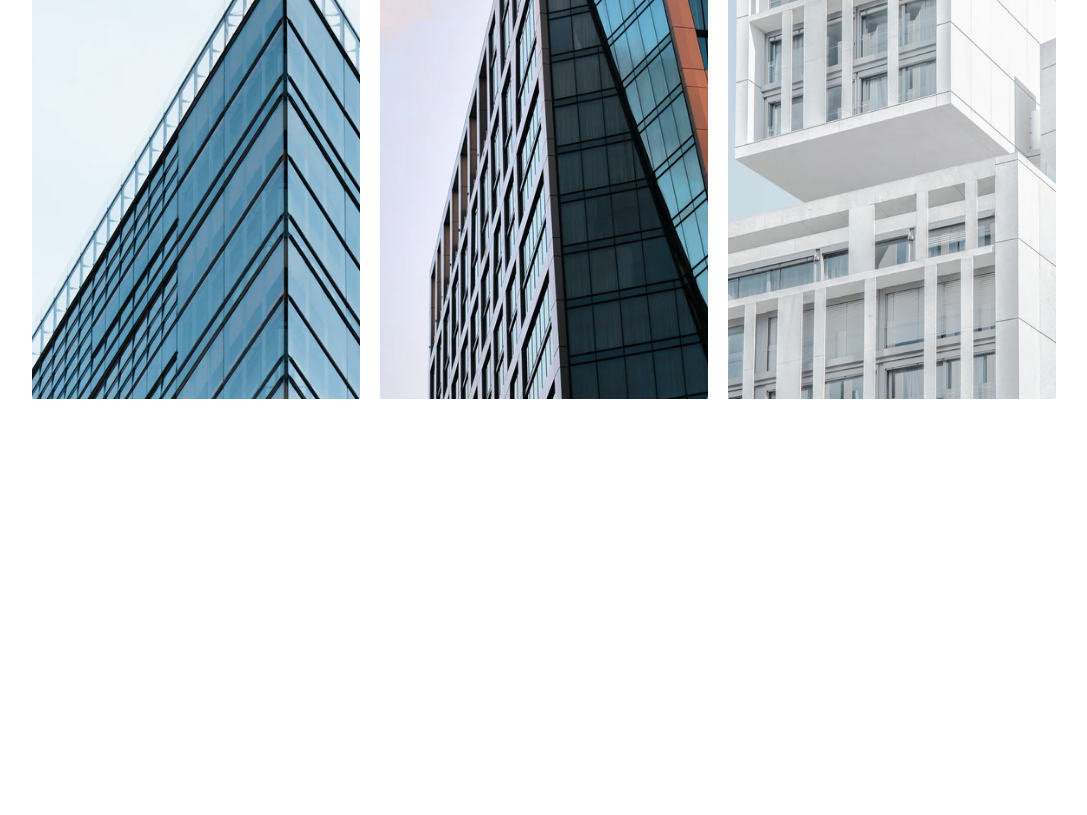
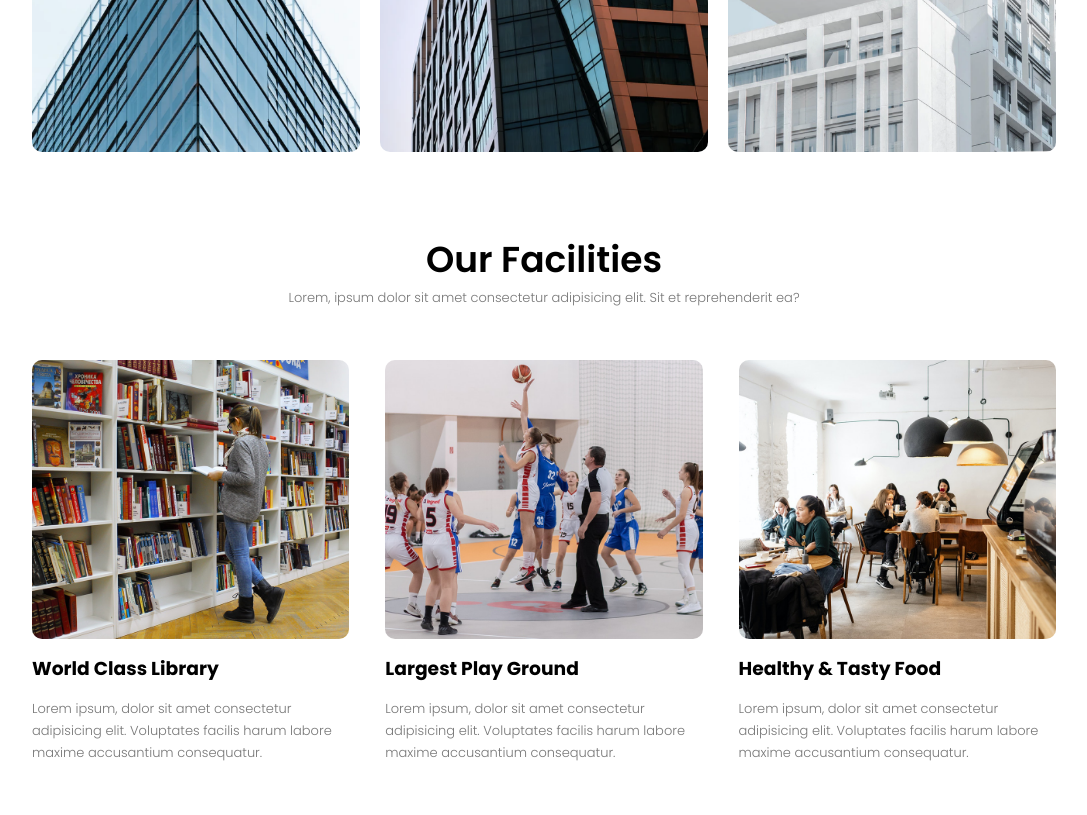
Before and after one commit to makwanaraj/eduford-university, a plain HTML site: page index.html in a window 1280 px wide. Shown: the part 1779-2594 px from the top of the page, without its empty margins (96-1183 px from the left). Before the commit the page ends 2215 px from the top, so only its background shows below. Drawn offline with Linux system fonts and the light colour scheme.

Commit message:
Added With Our Facilities Section

```diff
--- a/index.html
+++ b/index.html
@@ -99,6 +99,32 @@
     </section>
     <!-- end campus -->
 
+    <!-- Facilities -->
+    <section class="facilities">
+      <h1>Our Facilities</h1>
+      <p>Lorem, ipsum dolor sit amet consectetur adipisicing elit. Sit et reprehenderit ea?</p>
+
+      <div class="row">
+        <div class="facilities-col">
+          <img src="images/library.png">
+          <h3>World Class Library</h3>
+          <p>Lorem ipsum, dolor sit amet consectetur adipisicing elit. Voluptates facilis harum labore maxime accusantium consequatur.</p>
+        </div>
+
+        <div class="facilities-col">
+          <img src="images/basketball.png">
+          <h3>Largest Play Ground</h3>
+          <p>Lorem ipsum, dolor sit amet consectetur adipisicing elit. Voluptates facilis harum labore maxime accusantium consequatur.</p>
+        </div>
+
+        <div class="facilities-col">
+          <img src="images/cafeteria.png">
+          <h3>Healthy & Tasty Food</h3>
+          <p>Lorem ipsum, dolor sit amet consectetur adipisicing elit. Voluptates facilis harum labore maxime accusantium consequatur.</p>
+        </div>
+      </div>
+    </section>
+    <!-- End Facilities -->
 
 <!-- Javascipt for toggle menu -->
 <script>
--- a/style.css
+++ b/style.css
@@ -138,12 +138,12 @@ nav .fa{
     padding-top:50px;
 }
 
-.course h1, .campus h1{
+.course h1, .campus h1, .facilities h1{
     font-size: 36px;
     font-weight: 600;
 }
 
-.course p, .campus p{
+.course p, .campus p, .facilities p{
     font-size: 13px;
     color:#777;
     font-weight: 300;
@@ -202,6 +202,11 @@ box-shadow: 0 0 20px 0px rgba(0,0,0,0.2);
     overflow: hidden;
 }
 
+.campus-col img, .facilities img{
+    width: 100%;
+    display: block;
+}
+
 .layer{
     background:transparent;
     height: 100%;
@@ -236,3 +241,31 @@ box-shadow: 0 0 20px 0px rgba(0,0,0,0.2);
 }
 
 /* campus stling end */
+
+/* facilities */
+.facilities{
+    width: 80%;
+    padding-top: 50px;
+    text-align: center;
+    margin: auto;
+}
+
+.facilities-col{
+    flex-basis: 31%;
+    border-radius: 10px;
+    margin-bottom: 5%;
+    text-align: left;
+}
+
+.facilities img{
+    border-radius: 10px;
+}
+
+.facilities h3{
+    margin: 15px 0px;
+}
+
+.facilities p{
+    padding: 0;
+}
+/* end facilities */
```
